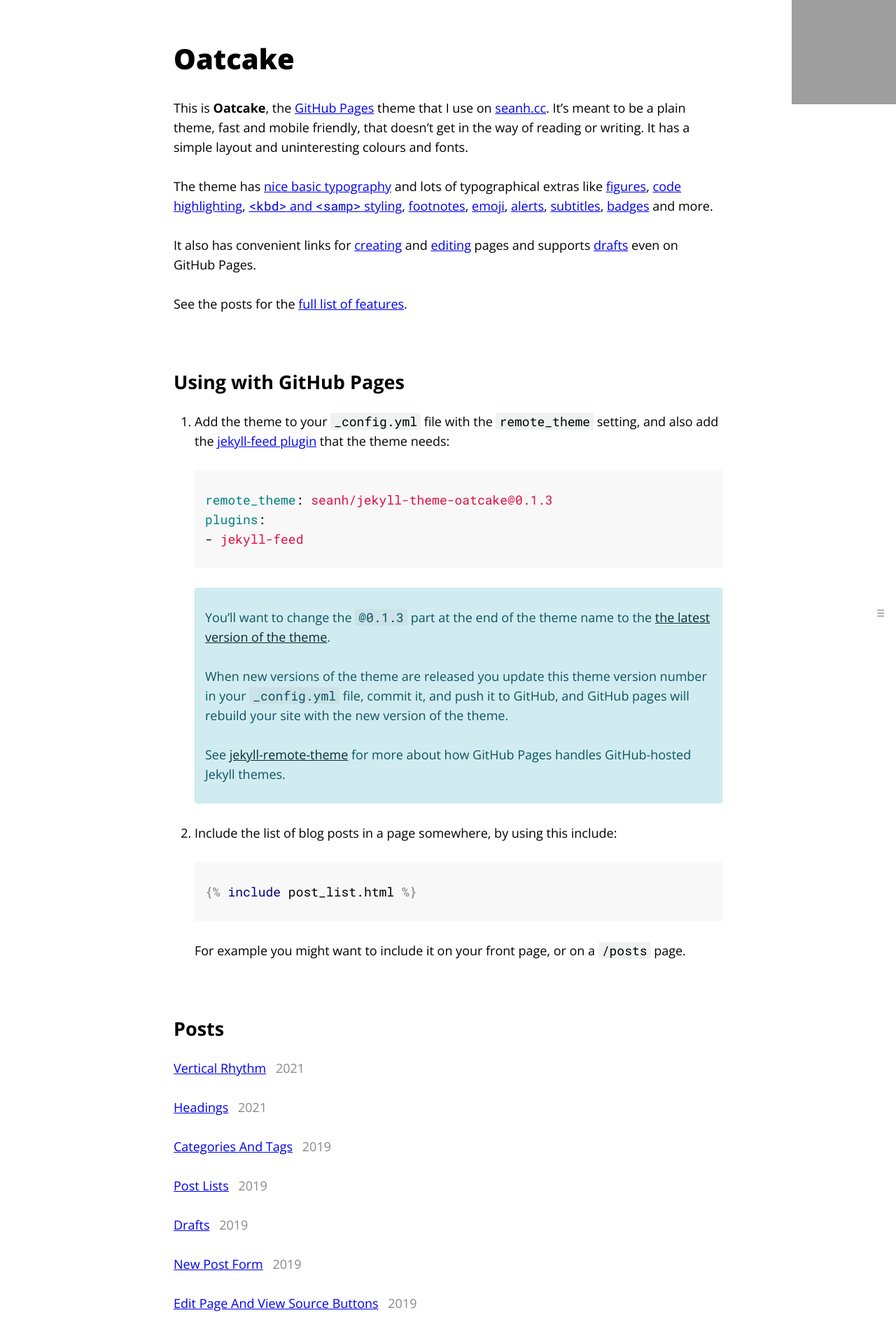
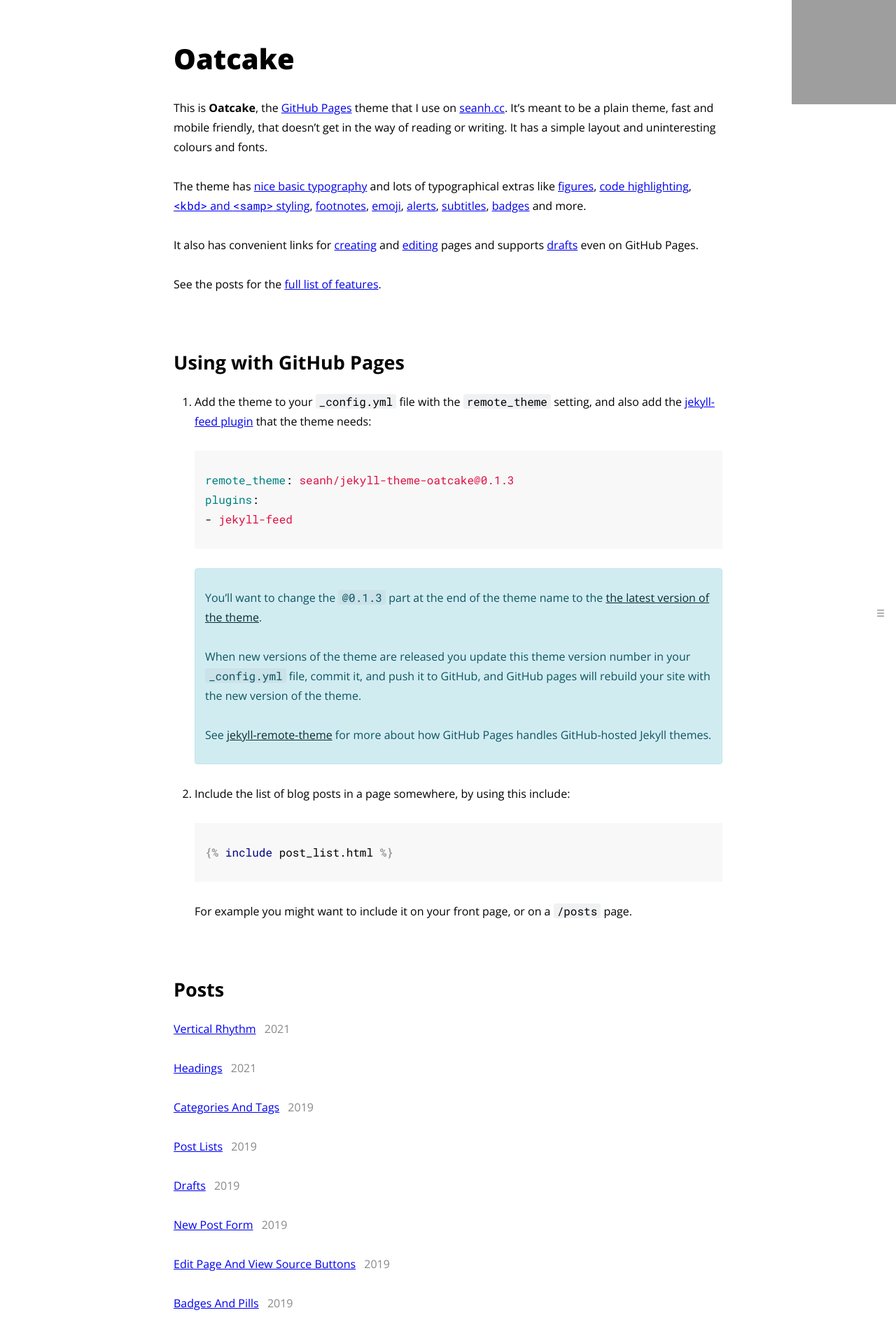
Before and after one commit to seanh/jekyll-theme-oatcake, a Jekyll site: the page built from index.md, in a window 1280 px wide. Shown: the top 1909 px of the page at 70% size. Built offline with Jekyll 4.4.1, drawn with Linux system fonts in a browser that asks for light colours; comment, search, counter and statistics services are not loaded; our own code applies the rules of GitHub Pages for plain Markdown files; grey boxes are pictures that could not be loaded.

Commit message:
Smaller body font
Revert to the browser default of 16px while keeping the 28px line
height. I prefer this, makes the text more breathable / readable.
Doesn't seem to break the vertical rhythm.

```diff
--- a/_sass/_kbd.scss
+++ b/_sass/_kbd.scss
@@ -5,7 +5,7 @@ kbd {
   border-radius: 3px;
   color: #444d56;
   font-family: var(--code-font-family);
-  font-size: 11px;
+  font-size: 12px;
   padding-left: 5px;
   padding-right: 5px;
   padding-top: 4px;
--- a/_sass/_variables.scss
+++ b/_sass/_variables.scss
@@ -14,7 +14,7 @@
   --pre-code-color: inherit;
 
   --body-font-family: 'Open Sans', sans-serif;
-  --body-font-size: 18px;
+  --body-font-size: 16px;
   --body-line-height: 28px;
 
   --normal-font-weight: 400;
```
